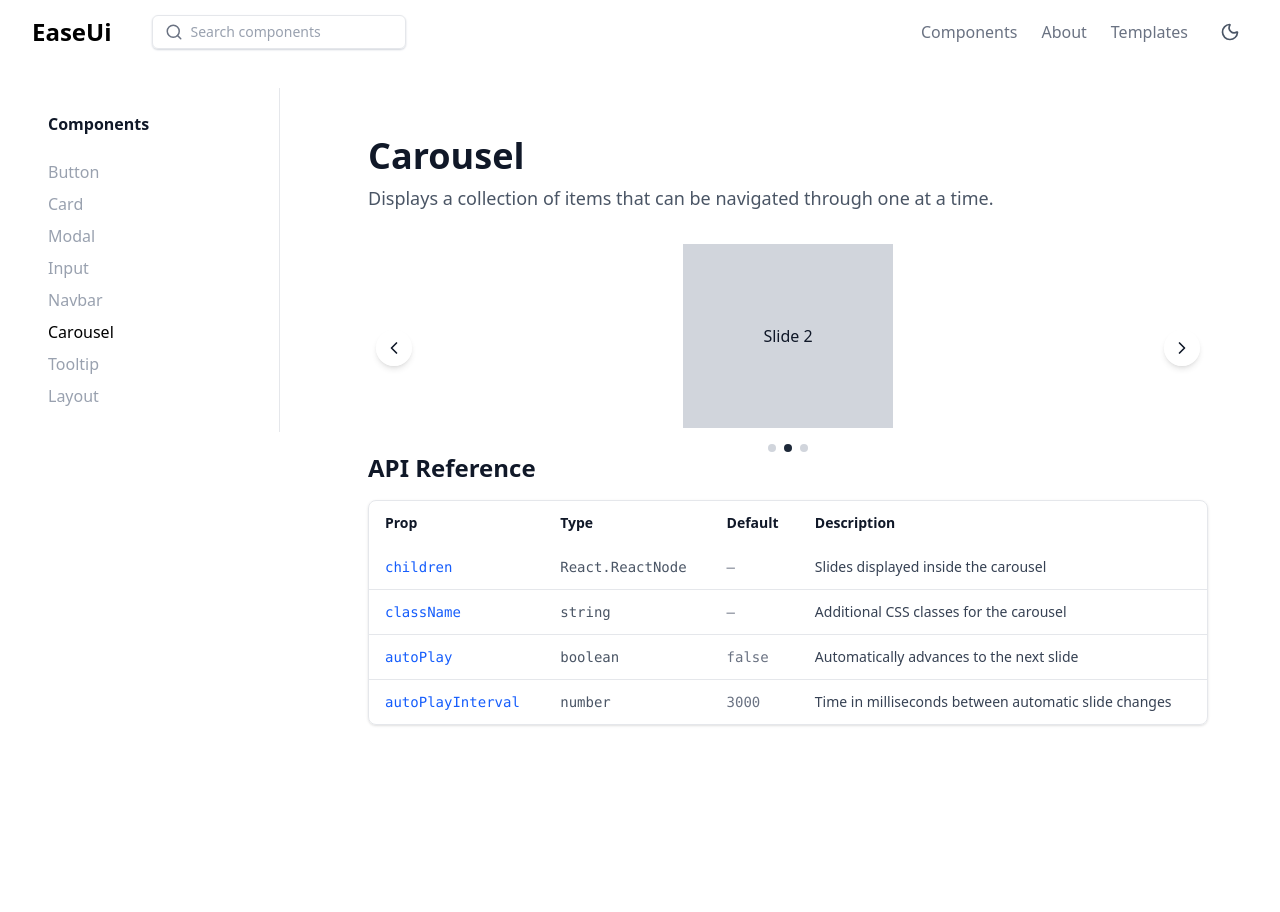
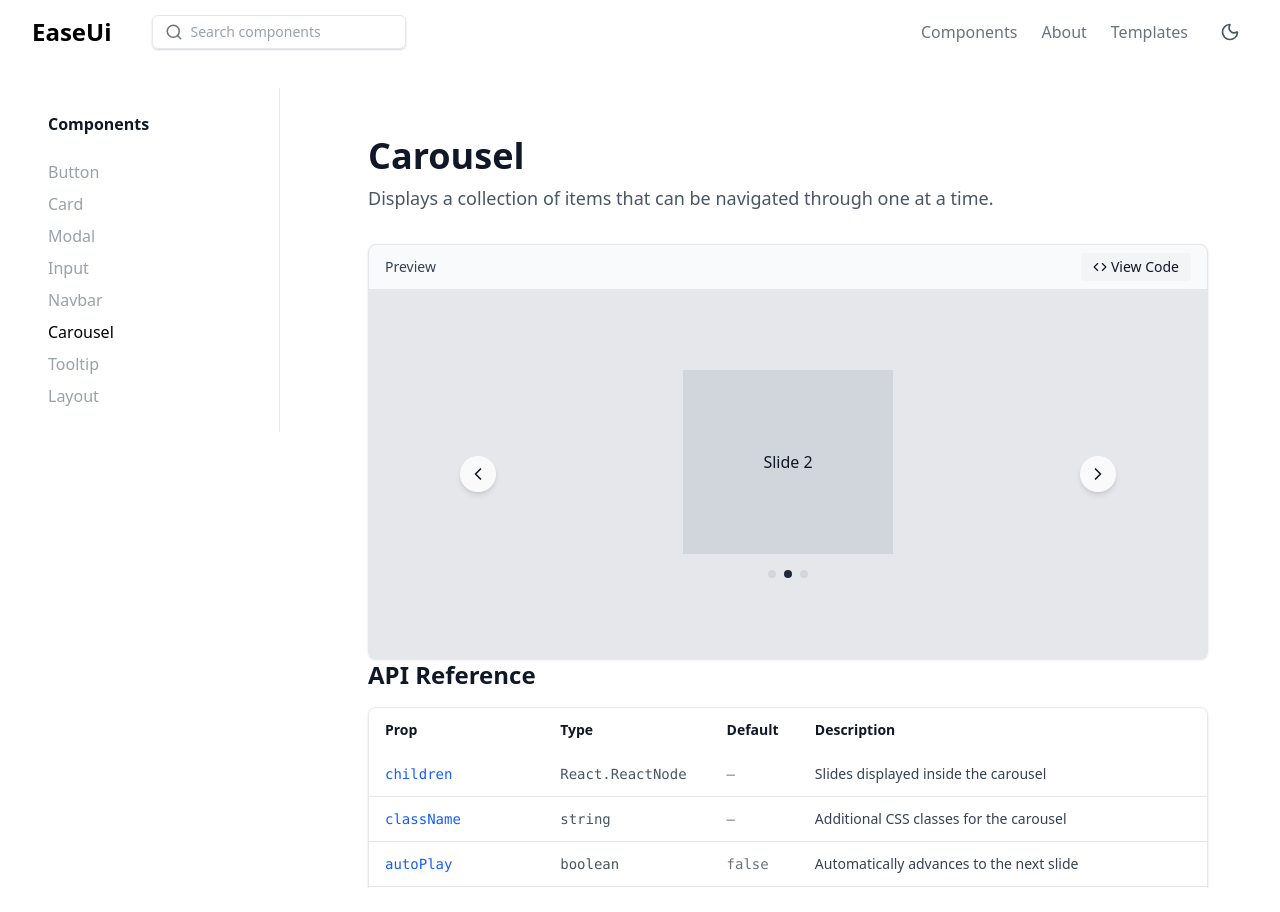
Before and after one commit to Anirudh-Negii/easeui, a React (Vite) app: page /components/carousel in a window 1280 px wide. Built offline with nearby package versions, Linux system fonts and the light colour scheme.

Commit message:
Complete Carousel component

```diff
--- a/src/components/Carousel/Carousel.tsx
+++ b/src/components/Carousel/Carousel.tsx
@@ -18,28 +18,6 @@ const Carousel = ({
   const [currentIndex, setCurrentIndex] = useState(0);
   const autoPlayRef = useRef<ReturnType<typeof setInterval> | null>(null);
   const slides = Children.toArray(children);
-
-  useEffect(() => {
-    const handleKeyDown = (event: KeyboardEvent) => {
-      if (event.key === "ArrowLeft") {
-        previousSlide();
-      }
-
-      if (event.key === "ArrowRight") {
-        nextSlide();
-      }
-    };
-
-    window.addEventListener("keydown", handleKeyDown);
-
-    return () => {
-      window.removeEventListener("keydown", handleKeyDown);
-    };
-  }, [slides.length]);
-
-  if (slides.length === 0) {
-    return null;
-  }
 
   const startAutoPlay = () => {
     if (!autoPlay || slides.length <= 1) return;
@@ -77,7 +55,7 @@ const Carousel = ({
     if (!autoPlay || slides.length <= 1) return;
 
     autoPlayRef.current = setInterval(() => {
-      nextSlide();
+      setCurrentIndex((prev) => (prev + 1) % slides.length);
     }, autoPlayInterval);
 
     return () => {
@@ -96,6 +74,10 @@ const Carousel = ({
       }
     };
   }, []);
+
+  if (slides.length === 0) {
+    return null;
+  }
 
   return (
     <div
--- a/src/pages/ComponentsDemo.tsx
+++ b/src/pages/ComponentsDemo.tsx
@@ -17,7 +17,7 @@ const ComponentDemo = ({ children, code }: ComponentDemoProps) => {
         <span className="text-sm font-medium text-gray-700">Preview</span>
         <button
           onClick={() => setIsCodeVisible(!isCodeVisible)}
-          className="flex items-center gap-1 px-3 py-1 text-sm bg-gray-100 hover:bg-gray-200 rounded transition-colors"
+          className="flex items-center gap-1 px-3 py-1 text-sm bg-gray-100 hover:bg-gray-200 rounded transition-colors cursor-pointer"
         >
           <Code size={14} />
           {isCodeVisible ? "Hide Code" : "View Code"}
--- a/src/pages/components/CarouselPage.tsx
+++ b/src/pages/components/CarouselPage.tsx
@@ -1,5 +1,6 @@
 import { Carousel } from "@/components/Carousel/Carousel";
 import PropsTable from "@/components/Personal/PropsTable";
+import ComponentDemo from "../ComponentsDemo";
 
 const CarouselPage = () => {
   return (
@@ -12,6 +13,18 @@ const CarouselPage = () => {
         </p>
       </header>
 
+      <ComponentDemo
+        code={`
+            import { Carousel } from "@/components/Carousel/Carousel";
+
+            <Carousel autoPlay autoPlayInterval={3000}>
+            <div>Slide 1</div>
+            <div>Slide 2</div>
+            <div>Slide 3</div>
+            </Carousel>
+            `}
+      >
+        <div className="w-full max-w-2xl">
           <Carousel autoPlay autoPlayInterval={3000}>
             <div className="p-20 bg-gray-200 text-center text-gray-900">
               Slide 1
@@ -23,6 +36,8 @@ const CarouselPage = () => {
               Slide 3
             </div>
           </Carousel>
+        </div>
+      </ComponentDemo>
 
       <section className="space-y-4">
         <h2 className="text-2xl font-semibold">API Reference</h2>
```
Lines whose indentation alone changed are shown as unchanged.
